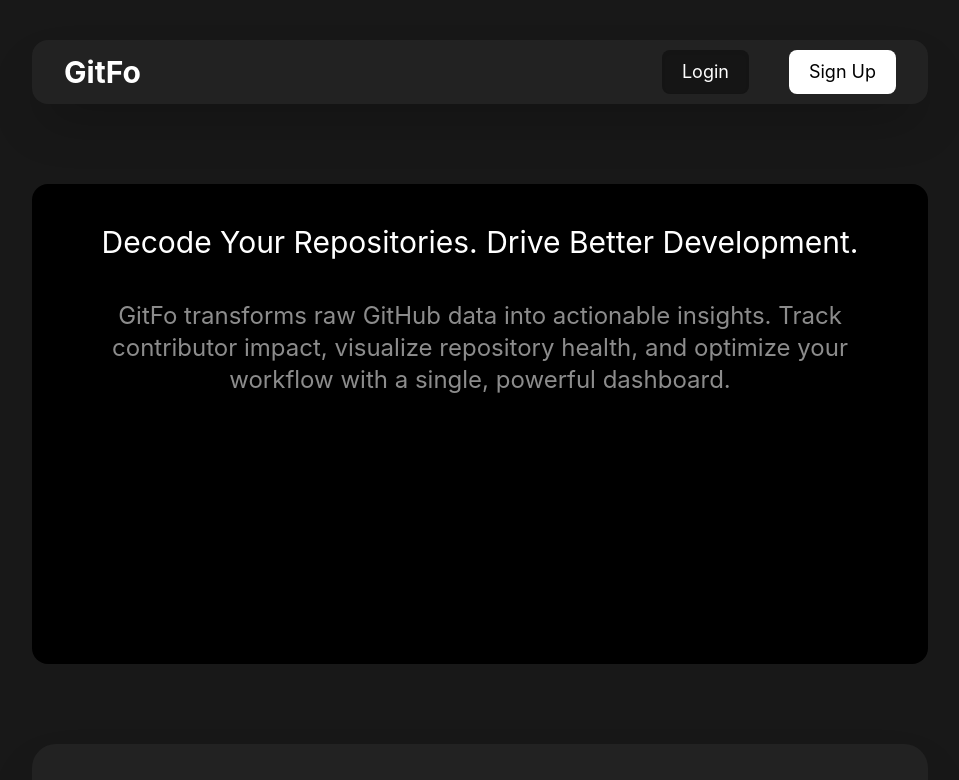
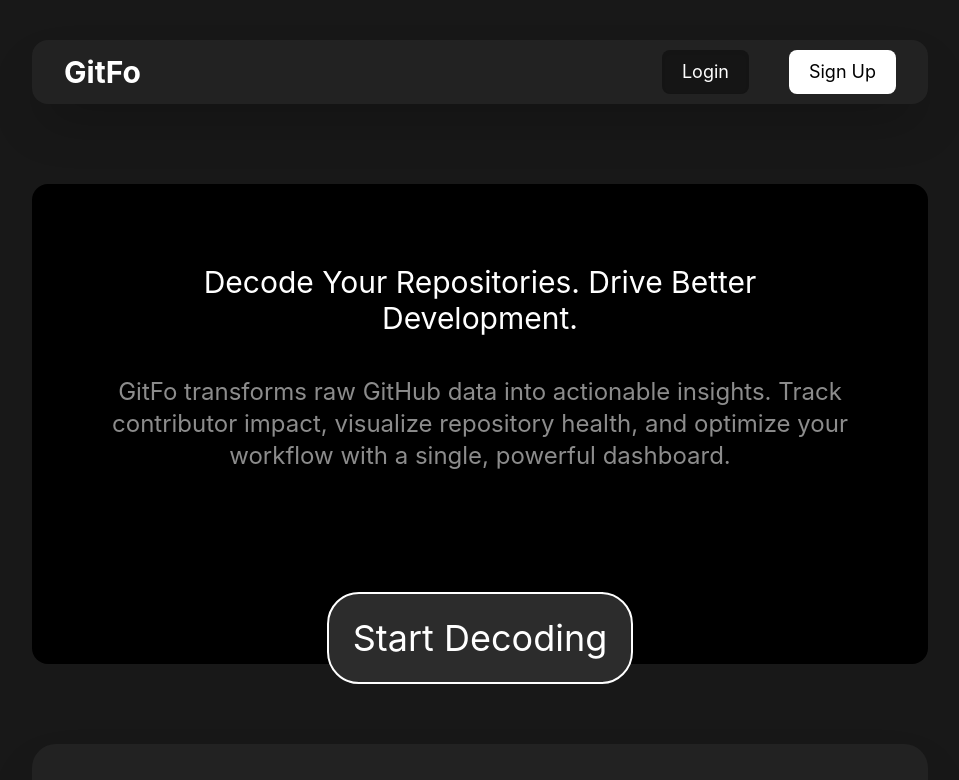
Before and after one commit to meet-asati/GitFo, a React (Vite) app in the folder client/: page / in a window 1280 px wide. Shown: the top 780 px of the page, without its empty margins (160-1119 px from the left). Built offline with nearby package versions, Linux system fonts and the light colour scheme.

Commit message:
feat: start decoding button and routing

```diff
--- a/client/src/components/HeroSection.jsx
+++ b/client/src/components/HeroSection.jsx
@@ -1,8 +1,21 @@
+import { useNavigate } from "react-router-dom";
+
+
 function HeroSection() {
+
+    const navigate = useNavigate();
+
+    function handleButton() {
+        navigate(`/signup`)
+    }
+
     return (
-        <div className="flex flex-col gap-10 items-center bg-black rounded-2xl h-120 p-10 text-center">
-            <h1 className="text-white text-3xl">Decode Your Repositories. Drive Better Development.</h1>
-            <h2 className="text-2xl text-[#8C8C8C]">GitFo transforms raw GitHub data into actionable insights. Track contributor impact, visualize repository health, and optimize your workflow with a single, powerful dashboard.</h2>
+        <div className="flex flex-col gap-20 items-center bg-black rounded-2xl h-120 p-10">
+            <div className="flex flex-col gap-10 p-10 text-center">
+                <h1 className="text-white text-3xl">Decode Your Repositories. Drive Better Development.</h1>
+                <h2 className="text-2xl text-[#8C8C8C]">GitFo transforms raw GitHub data into actionable insights. Track contributor impact, visualize repository health, and optimize your workflow with a single, powerful dashboard.</h2>
+            </div>
+            <button onClick={handleButton} className="text-white text-4xl bg-[#2C2C2C] p-6 border-white border-2 rounded-4xl">Start Decoding</button>
         </div>
     )
 }
--- a/client/src/components/Navbar.jsx
+++ b/client/src/components/Navbar.jsx
@@ -3,6 +3,10 @@
 function NavBar() {
 
     const navigate = useNavigate();
+
+    function handleLanding() {
+        navigate(`/`)
+    }
 
     function handleLogin() {
         navigate(`/login`)
@@ -14,7 +18,7 @@
 
     return (
         <div className="flex flex-row justify-between items-center bg-[#222222] h-16 rounded-2xl shadow-2xl px-8">
-            <h1 className="text-white text-3xl font-bold">GitFo</h1>
+            <h1 onClick={handleLanding} className="text-white text-3xl font-bold cursor-default">GitFo</h1>
             <div className="flex flex-row gap-10 ">
                 <button onClick={handleLogin} className="bg-[#151515] py-2 px-5 rounded-lg text-white text-lg shadow-inner">Login</button>
                 <button onClick={handleSignUp} className="bg-white py-2 px-5 rounded-lg text-lg">Sign Up</button>
```
